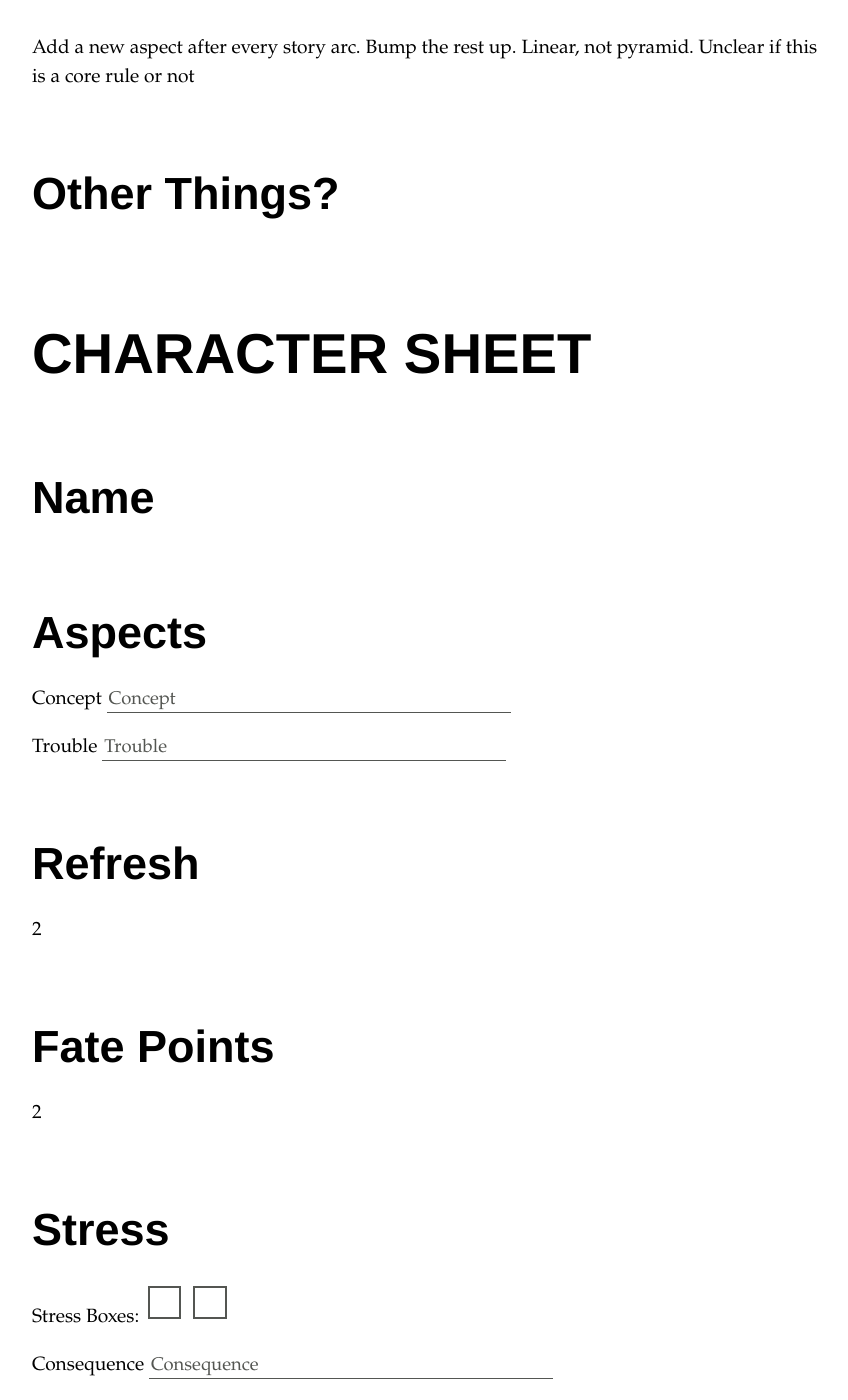
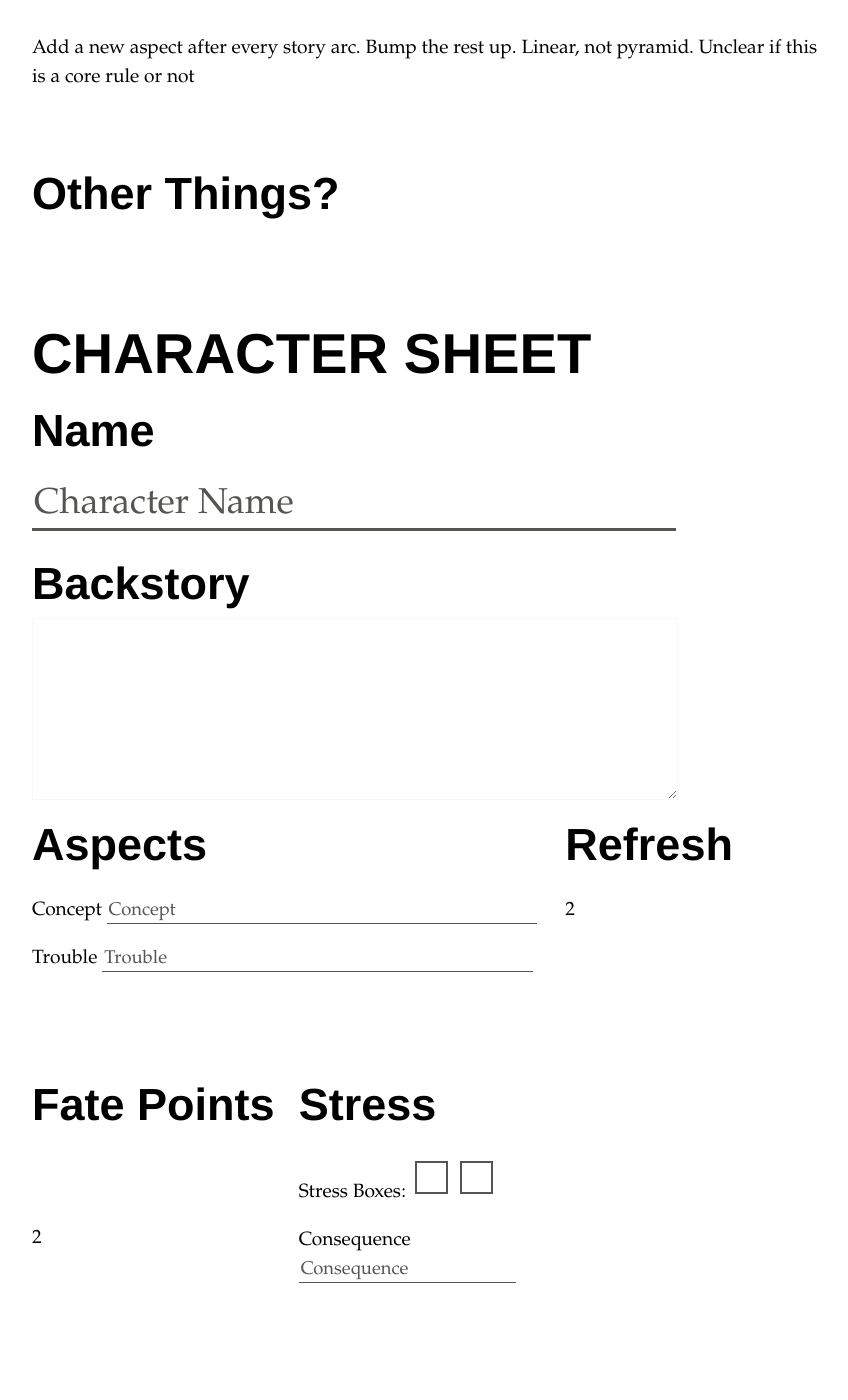
Before and after one commit to MiniFate/MiniFate, a Jekyll site: the page built from index.md, in a window 1280 px wide and 1400 px high, scrolled down 14226 px. Shown: the whole window, without its empty margins (208-1056 px from the left). Built offline with Jekyll 4.4.1, drawn with Linux system fonts in a browser that asks for light colours; after the commit the page ends 15565 px from its top, so only the background shows below that.

Commit message:
Start forcing character sheet on to the grid

```diff
--- a/assets/_sass/main.scss
+++ b/assets/_sass/main.scss
@@ -262,6 +262,44 @@
 }
 
 // Character Sheet
+div.character-sheet h3 {
+  margin-top: 0;
+}
+
+div.character-sheet {
+  display: grid;
+  grid-template-columns: repeat(3, 1fr);
+  grid-template-rows: 0.1fr repeat(3, 1fr);
+  grid-template-areas:
+  "name name name"
+  "backstory backstory backstory"
+  "aspect aspect refresh"
+  "stressbox consequence fatepoints";
+  justify-content: stretch;
+  align-content: stretch;
+}
+
+div.character-sheet-section {
+  //justify-self: start;
+  //align-self: start;
+}
+
+div#character-name {
+  grid-area: "name";
+  grid-column: span 3;
+}
+
+div#character-backstory {
+  grid-area: "backstory";
+  grid-column: span 3;
+}
+
+div#aspects {
+  grid-area: "aspect";
+  grid-column: span 2;
+}
+
+
 @mixin placeholder-text-style ($color, $font-variant, $text-transform) {
   &::-webkit-input-placeholder {
     color: $color;
@@ -302,20 +340,35 @@
   }
 }
 
+textarea {
+  border: 0.1em solid $tango-light-grey;
+  font-family: $serif-font-family;
+  font-size: $text-sm;
+}
+
 input[type=text] {
-  width: 50%;
+  width: 80%;
   border: none;
   border-bottom: 0.1em solid $tango-dark-grey;
-  // This text styling is just for entered text
   font-family: $serif-font-family;
-  font-size: $text-sm;
-  font-variant: small-caps;
-  text-transform: lowercase;
-  color: $tango-dark-red;
+
+  &.character-name {
+    font-size: $text-lg;
+    color: black;
+  }
+
+  &.aspect-box {
+    font-size: $text-sm;
+    font-variant: small-caps;
+    text-transform: lowercase;
+    color: $tango-dark-red;
+  }
 
   // Style placeholder text (which is different for every damn browser
   @include placeholder-text-style($tango-dark-grey, none, capitalize);
+}
 
+input[type=text].aspect-box {
 }
 
 // Stress checkboxes
```
Also changed, not shown: _chapters/01-character_sheet.md (+17 -8 lines).
